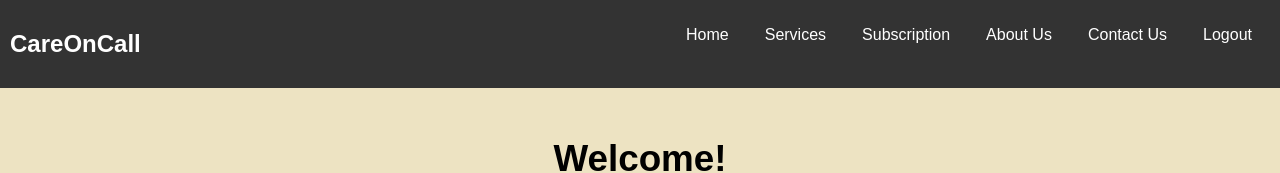
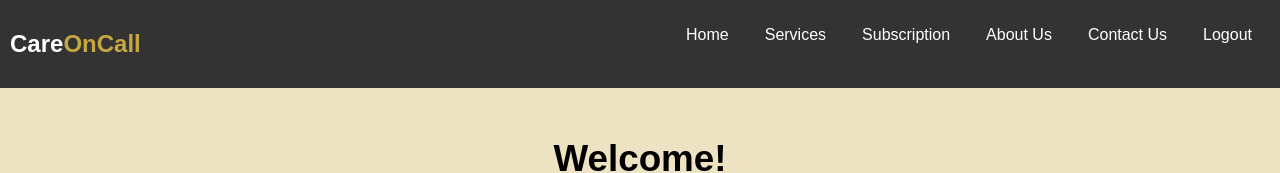
Before and after one commit to Pholisa/CareOnCall, a plain HTML site: page index.html in a window 1280 px wide. Shown: the top 173 px of the page. Drawn offline with Linux system fonts and the light colour scheme.

Commit message:
Updating logo on nav

```diff
--- a/style.css
+++ b/style.css
@@ -60,6 +60,10 @@ body{
 
 .h3 {
     font-weight: bold;
+}
+
+.navigationbar span {
+  color: #C6A641;
 }
 
 /*------------------------------------------------------------------------------REGISTER AND LOGIN---------------------------------------------------------------------------------*/
```
